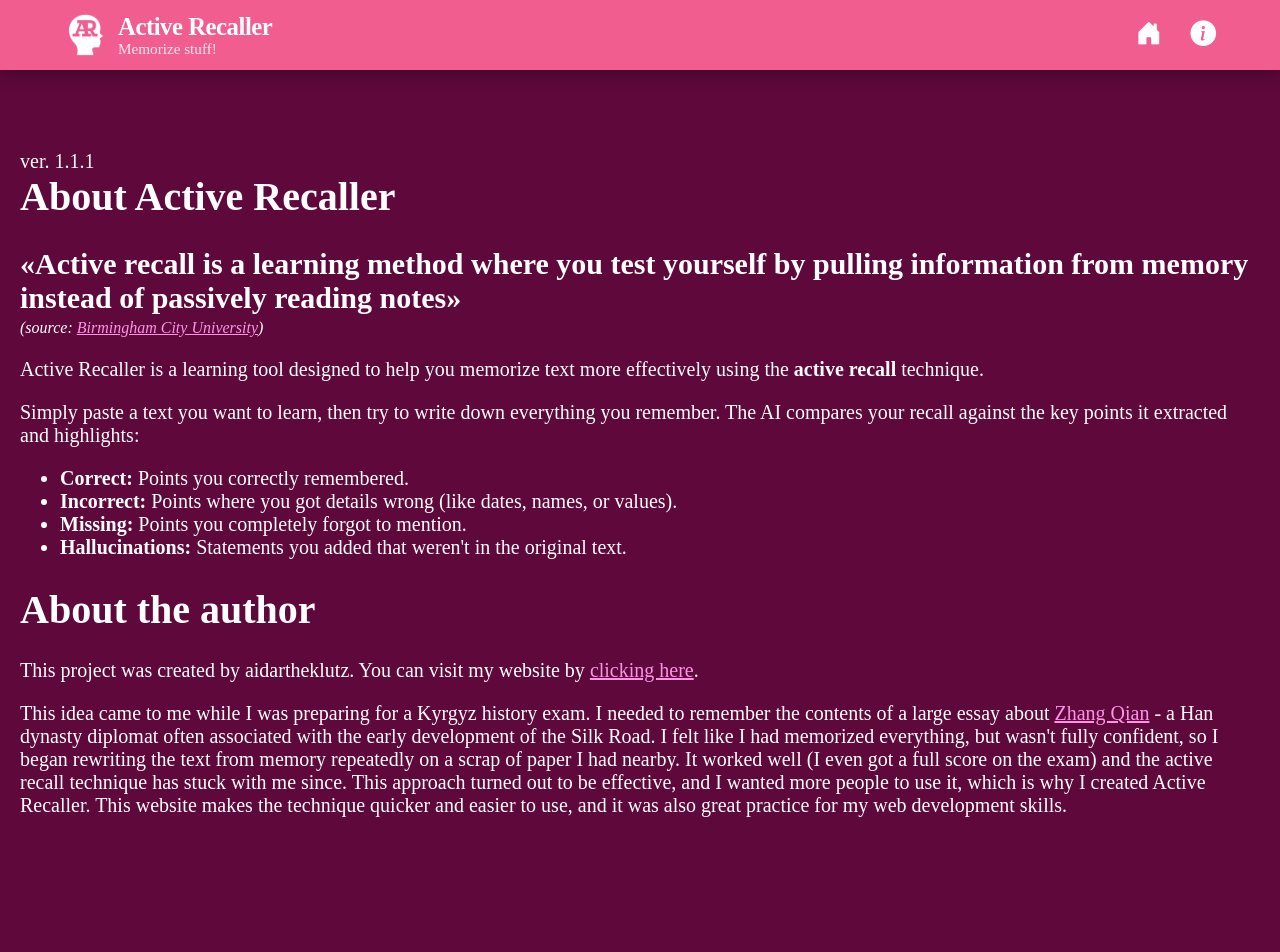
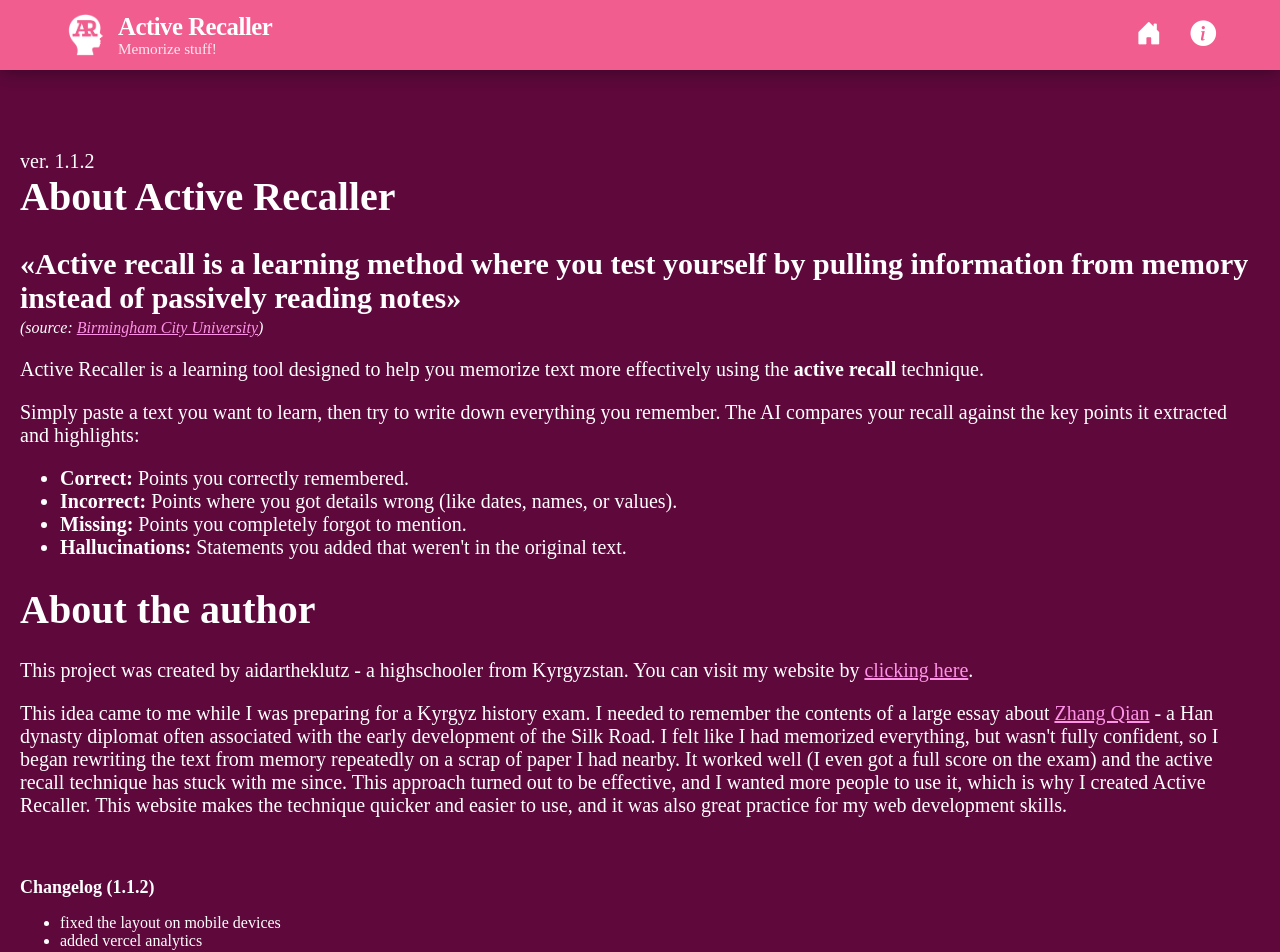
Before and after one commit to aidartheklutz/active-recaller, a React (Vite) app: page /about in a window 1280 px wide. Shown: the top 952 px of the page. Before the commit the page ends 865 px from the top, so only its background shows below. Built offline with nearby package versions, Linux system fonts and the light colour scheme; no server answers; a web font is replaced by a local one.

Commit message:
add changelog and vercel analytics

```diff
--- a/package.json
+++ b/package.json
@@ -10,6 +10,7 @@
     "preview": "vite preview"
   },
   "dependencies": {
+    "@vercel/analytics": "^2.0.1",
     "react": "^19.2.4",
     "react-dom": "^19.2.4",
     "react-router": "^7.17.0"
--- a/src/App.jsx
+++ b/src/App.jsx
@@ -1,4 +1,5 @@
 import React, { useState, useEffect } from "react";
+import { Analytics } from "@vercel/analytics/react";
 import { Route, Routes } from "react-router";
 import HomePage from "./pages/HomePage/HomePage";
 import TextPage from "./pages/TextPage/TextPage";
@@ -33,6 +34,7 @@
 
   return (
     <>
+      <Analytics />
       <NavBar />
       <div className="content">
         <Routes>
@@ -67,10 +69,7 @@
               />
             }
           />
-          <Route
-            path="/about"
-            element={<AboutPage />}
-          />
+          <Route path="/about" element={<AboutPage />} />
         </Routes>
       </div>
     </>
--- a/src/pages/AboutPage/AboutPage.css
+++ b/src/pages/AboutPage/AboutPage.css
@@ -0,0 +1,8 @@
+.changelog {
+    margin-top: 60px;
+    font-size: 16px;
+}
+
+.changelog h2 {
+    font-size: 18px;
+}
--- a/src/pages/AboutPage/AboutPage.jsx
+++ b/src/pages/AboutPage/AboutPage.jsx
@@ -1,9 +1,10 @@
 import React from "react";
+import "./AboutPage.css";
 
 function AboutPage() {
   return (
     <>
-      <p style={{ marginBottom: 0 }}>ver. 1.1.1</p>
+      <p style={{ marginBottom: 0 }}>ver. 1.1.2</p>
       <h1 style={{ marginTop: 0 }}>About Active Recaller</h1>
       <h2 style={{ marginBottom: 0 }}>
         «Active recall is a learning method where you test yourself by pulling
@@ -51,7 +52,8 @@
       <h1>About the author</h1>
 
       <p>
-        This project was created by aidartheklutz. You can visit my website by{" "}
+        This project was created by aidartheklutz - a highschooler from
+        Kyrgyzstan. You can visit my website by{" "}
         <a href="https://aidartheklutz.github.io" target="_blank">
           clicking here
         </a>
@@ -74,6 +76,13 @@
         quicker and easier to use, and it was also great practice for my web
         development skills.
       </p>
+      <div className="changelog">
+        <h2>Changelog (1.1.2)</h2>
+        <ul>
+          <li>fixed the layout on mobile devices</li>
+          <li>added vercel analytics</li>
+        </ul>
+      </div>
     </>
   );
 }
--- a/src/pages/TextPage/TextPage.css
+++ b/src/pages/TextPage/TextPage.css
@@ -2,6 +2,7 @@
     white-space: pre-wrap;
     color: var(--black);
     padding: 25px;
+    background-color: var(--white);
     background-image: url('../../assets/paper.jpg');
     background-repeat: repeat;
     min-height: 30vh;
```
Also changed, not shown: 1 other file (tests, documents, lock files or other folders).
